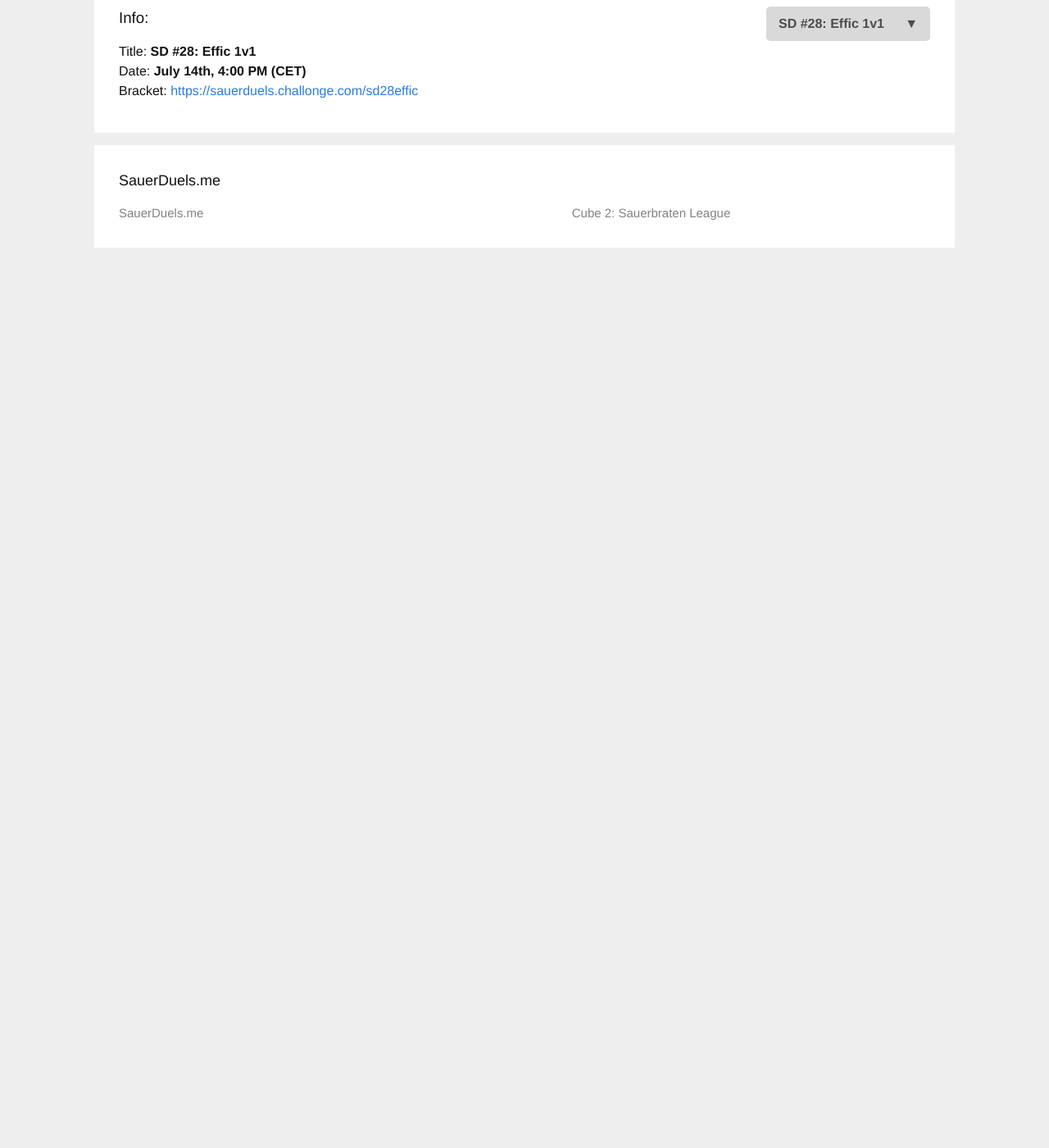
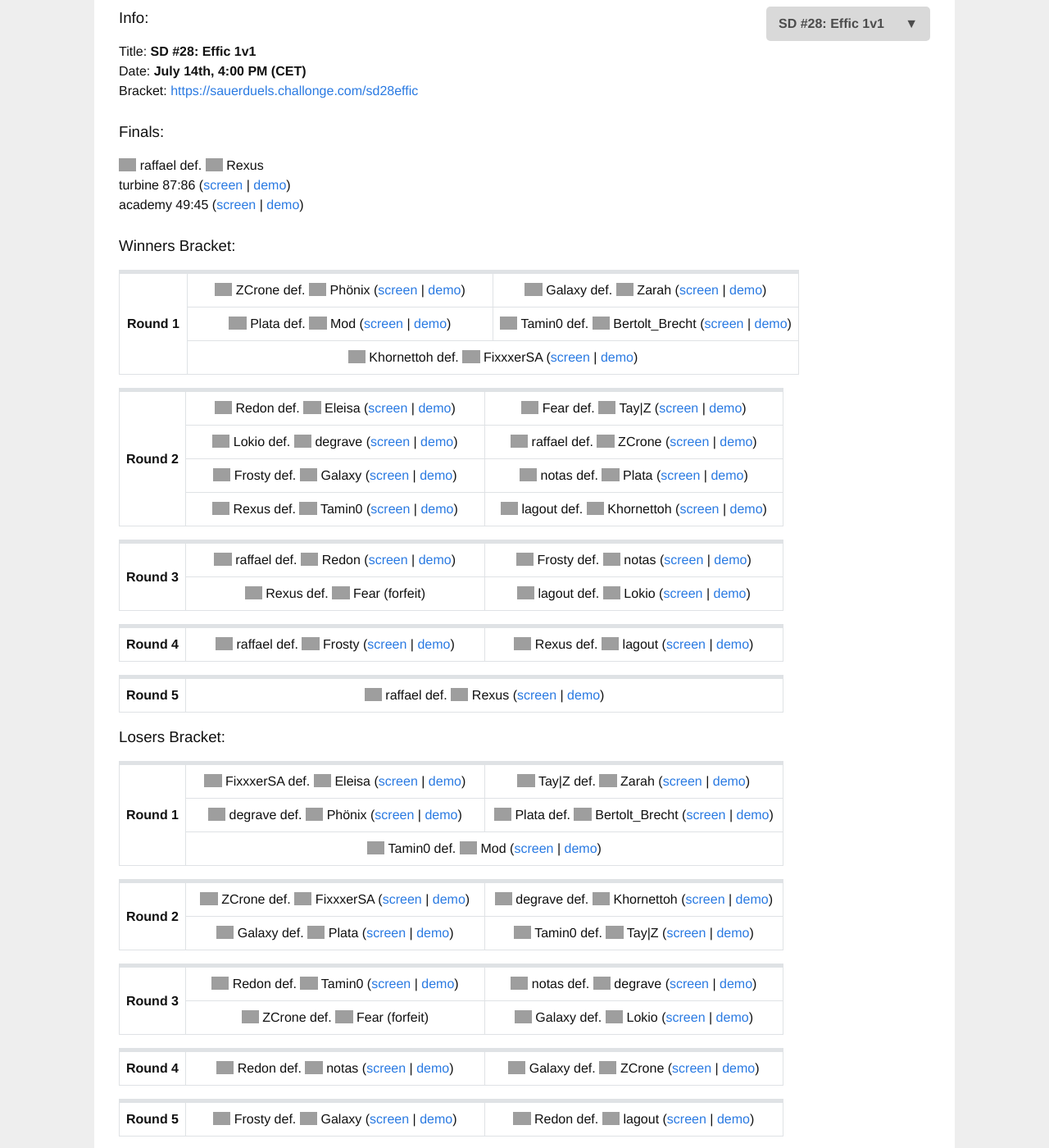
Before and after one commit to sauerduels/website, a Jekyll site: the page built from _events/sd28-effic.md, in a window 1280 px wide and 1400 px high, scrolled down 270 px. Shown: the whole window at 82% size. Built offline with Jekyll 4.4.1, drawn with Linux system fonts in a browser that asks for light colours; a script that is not in the unit is left out; before the commit the page ends 900 px from its top, so only the background shows below that; some of the changed text lies outside the part shown; grey boxes are pictures that could not be loaded.

Commit message:
update site as of sd28

```diff
--- a/_events/sd28-effic.md
+++ b/_events/sd28-effic.md
@@ -3,6 +3,94 @@
 index: 28
 date: '2019-07-14 18:00:00 +02:00'
 bracketurl: https://sauerduels.challonge.com/sd28effic
-signupurl: https://challonge.com/tournaments/signup/zBiLhOetRO
-completed: false
+completed: true
+finals:
+  result: raffael def. Rexus
+  games:
+    - title: turbine 87:86
+      slug: sd28_final_raffael_vs_rexus_game1
+    - title: academy 49:45
+      slug: sd28_final_raffael_vs_rexus_game2
+brackets:
+  Winners:
+    - - result: ZCrone def. Phönix
+        slug: sd28_wb_phönix_vs_zcrone
+      - result: Galaxy def. Zarah
+        slug: sd28_wb_galaxy_vs_zarah
+      - result: Plata def. Mod
+        slug: sd28_wb_mod_vs_plata
+      - result: Tamin0 def. Bertolt_Brecht
+        slug: sd28_wb_bertolt_brecht_vs_tamin0
+      - result: Khornettoh def. FixxxerSA
+        slug: sd28_wb_fixxxersa_vs_khornettoh
+    - - result: Redon def. Eleisa
+        slug: sd28_wb_eleisa_vs_redon
+      - result: Fear def. Tay|Z
+        slug: sd28_wb_fear_vs_tay|z
+      - result: Lokio def. degrave
+        slug: sd28_wb_degrave_vs_lokio
+      - result: raffael def. ZCrone
+        slug: sd28_wb_raffael_vs_zcrone
+      - result: Frosty def. Galaxy
+        slug: sd28_wb_frosty_vs_galaxy
+      - result: notas def. Plata
+        slug: sd28_wb_notas_vs_plata
+      - result: Rexus def. Tamin0
+        slug: sd28_wb_rexus_vs_tamin0
+      - result: lagout def. Khornettoh
+        slug: sd28_wb_khornettoh_vs_lagout
+    - - result: raffael def. Redon
+        slug: sd28_wb_raffael_vs_redon
+      - result: Frosty def. notas
+        slug: sd28_wb_frosty_vs_notas
+      - result: Rexus def. Fear
+        slug:
+      - result: lagout def. Lokio
+        slug: sd28_wb_lagout_vs_lokio
+    - - result: raffael def. Frosty
+        slug: sd28_wb_frosty_vs_raffael
+      - result: Rexus def. lagout
+        slug: sd28_wb_lagout_vs_rexus
+    - - result: raffael def. Rexus
+        slug: sd28_wb_raffael_vs_rexus
+
+  Losers:
+    - - result: FixxxerSA def. Eleisa
+        slug: sd28_lb_eleisa_vs_fixxxersa
+      - result: Tay|Z def. Zarah
+        slug: sd28_lb_tay|z_vs_zarah
+      - result: degrave def. Phönix
+        slug: sd28_lb_degrave_vs_phönix
+      - result: Plata def. Bertolt_Brecht
+        slug: sd28_lb_bertolt_brecht_vs_plata
+      - result: Tamin0 def. Mod
+        slug: sd28_lb_mod_vs_tamin0
+    - - result: ZCrone def. FixxxerSA
+        slug: sd28_lb_fixxxersa_vs_zcrone
+      - result: degrave def. Khornettoh
+        slug: sd28_lb_degrave_vs_khornettoh
+      - result: Galaxy def. Plata
+        slug: sd28_lb_galaxy_vs_plata
+      - result: Tamin0 def. Tay|Z
+        slug: sd28_lb_tamin0_vs_tay|z
+    - - result: Redon def. Tamin0
+        slug: sd28_lb_redon_vs_tamin0
+      - result: notas def. degrave
+        slug: sd28_lb_degrave_vs_notas
+      - result: ZCrone def. Fear
+        slug:
+      - result: Galaxy def. Lokio
+        slug: sd28_lb_galaxy_vs_lokio
+    - - result: Redon def. notas
+        slug: sd28_lb_notas_vs_redon
+      - result: Galaxy def. ZCrone
+        slug: sd28_lb_galaxy_vs_zcrone
+    - - result: Frosty def. Galaxy
+        slug: sd28_lb_frosty_vs_galaxy
+      - result: Redon def. lagout
+        slug: sd28_lb_lagout_vs_redon
+    - - result: Frosty def. Redon
+        slug: sd28_lb_frosty_vs_redon
+    - - result: Rexus def. Frosty
+        slug: sd28_lb_frosty_vs_rexus
 ---
--- a/_plugins/replace_names.rb
+++ b/_plugins/replace_names.rb
@@ -77,7 +77,9 @@
       'Liugam' => 'de',
       'Tay|Z' => 'at',
       'Daemes' => 'rs',
-      'daux' => 'de' }
+      'daux' => 'de',
+      'Plata' => 'de',
+      'Eleisa' => 'nl' }
 
     def add_flags(input)
       PLAYER_COUNTRIES.each {|key, value| input = input.gsub(key, "<span class=\"player\"><img class=\"flag\" src=\"https://sauerduels.me/images/#{value}.png\" /> #{key}</span>") }
--- a/hof.html
+++ b/hof.html
@@ -14,7 +14,7 @@
   - category: Effic
     members:
       - name: raffael
-        golden: 4
+        golden: 5
         bronze: 1
       - name: starch
         golden: 2
@@ -22,7 +22,7 @@
         bronze: 1
       - name: Rexus
         golden: 1
-        silver: 2
+        silver: 3
       - name: lagout
         silver: 2
         bronze: 2
@@ -37,6 +37,8 @@
       - name: Lokio
         golden: 1
       - name: Alluro
+        bronze: 1
+      - name: Frosty
         bronze: 1
       - name: Gangler
         bronze: 1
```
Also changed, not shown: _events/sd29-ffa.md (+1 -1 lines).
